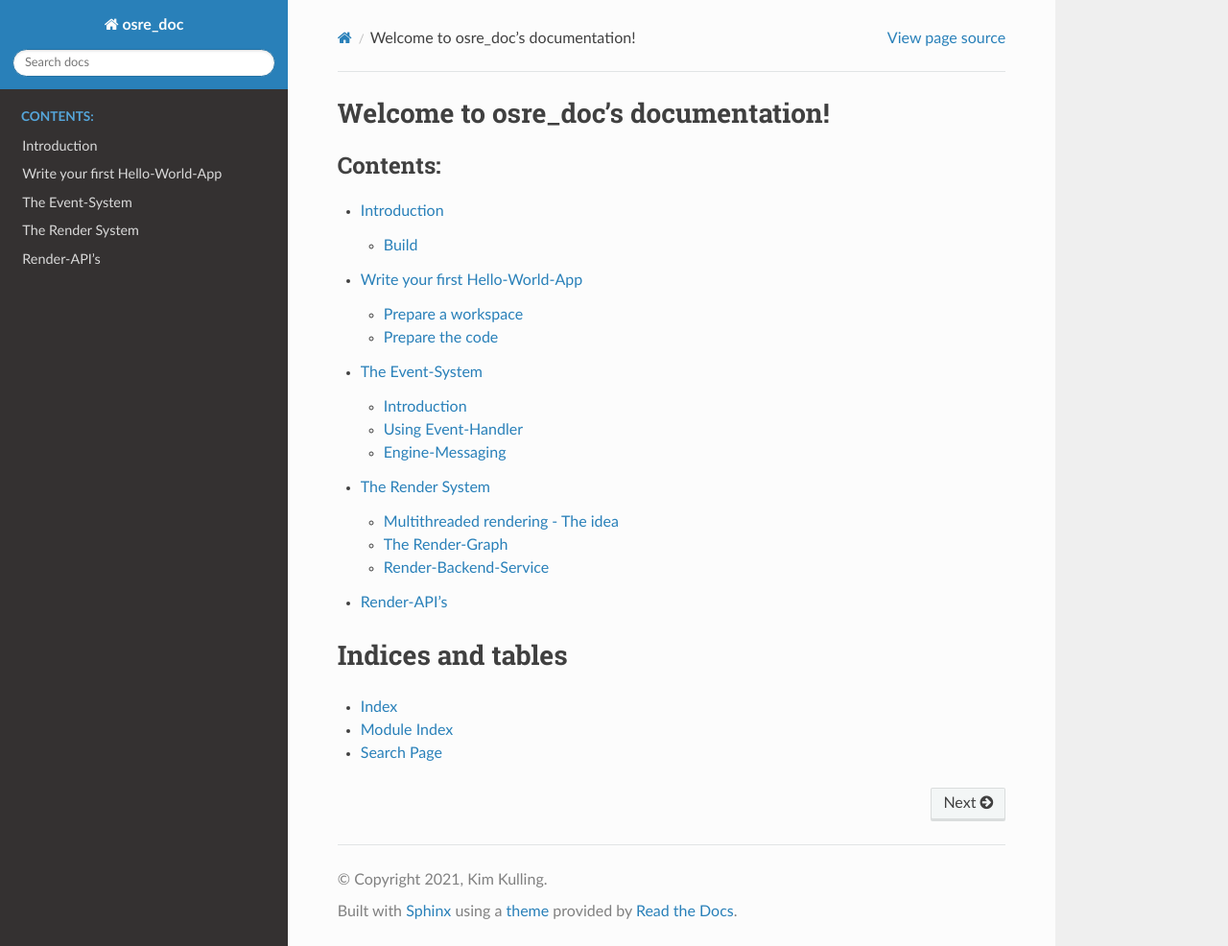
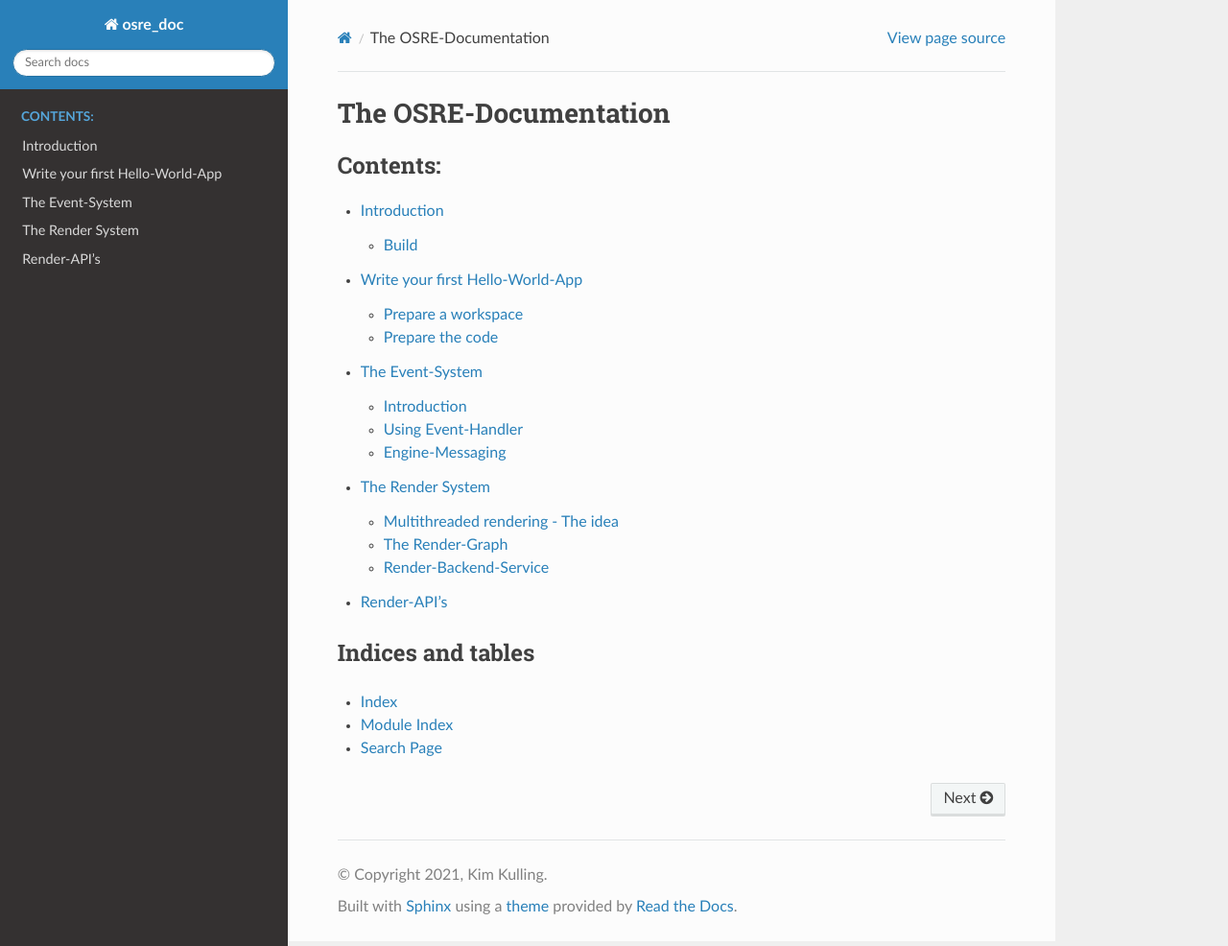
Before and after one commit to kimkulling/osre_doc, a Sphinx documentation site: the page built from source/index.rst, in a window 1280 px wide and 986 px high. Shown: the whole window at 96% size. Built offline with Sphinx 7.4.7 and the Read the Docs theme 2.0.0, drawn with Linux system fonts in a browser that asks for light colours.

Commit message:
Update index.rst

```diff
--- a/source/index.rst
+++ b/source/index.rst
@@ -3,8 +3,9 @@
    You can adapt this file completely to your liking, but it should at least
    contain the root `toctree` directive.
 
-Welcome to osre_doc's documentation!
-====================================
+######################
+The OSRE-Documentation
+######################
 
 .. toctree::
    :maxdepth: 2
```
